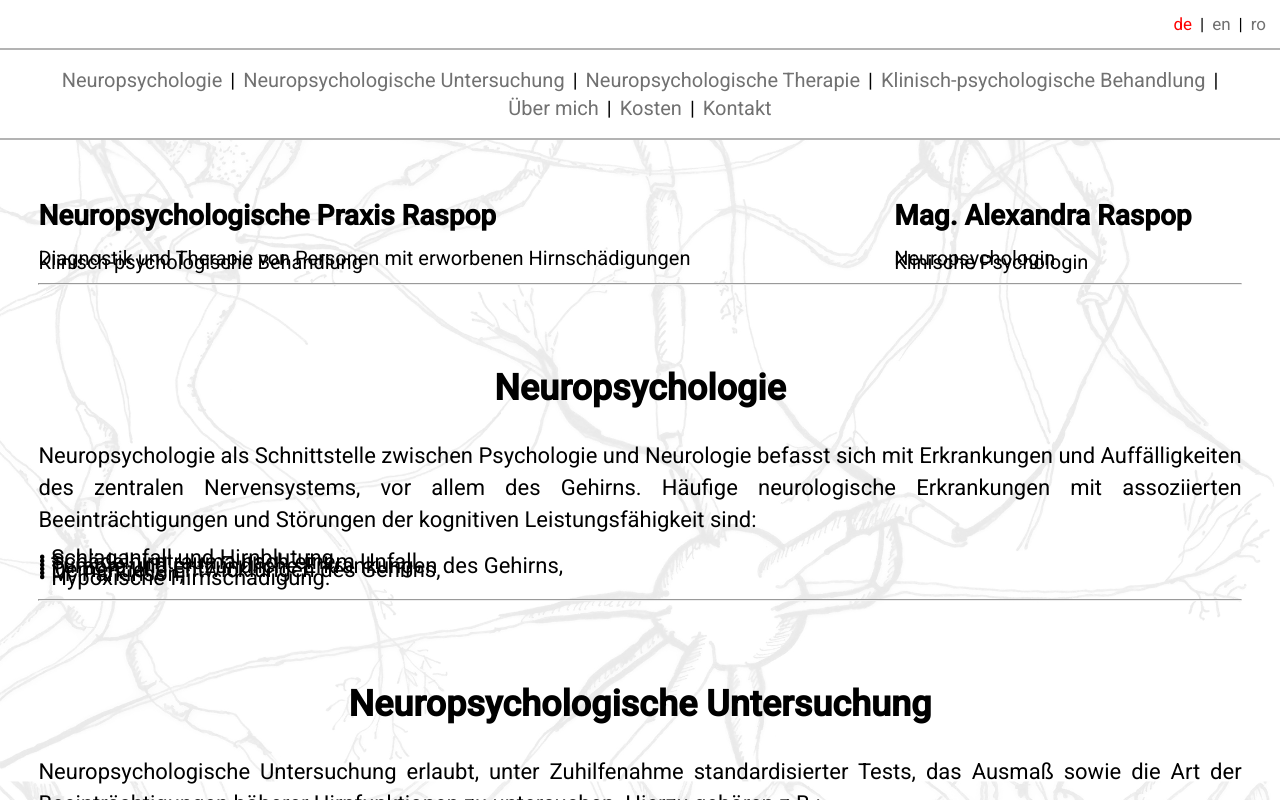
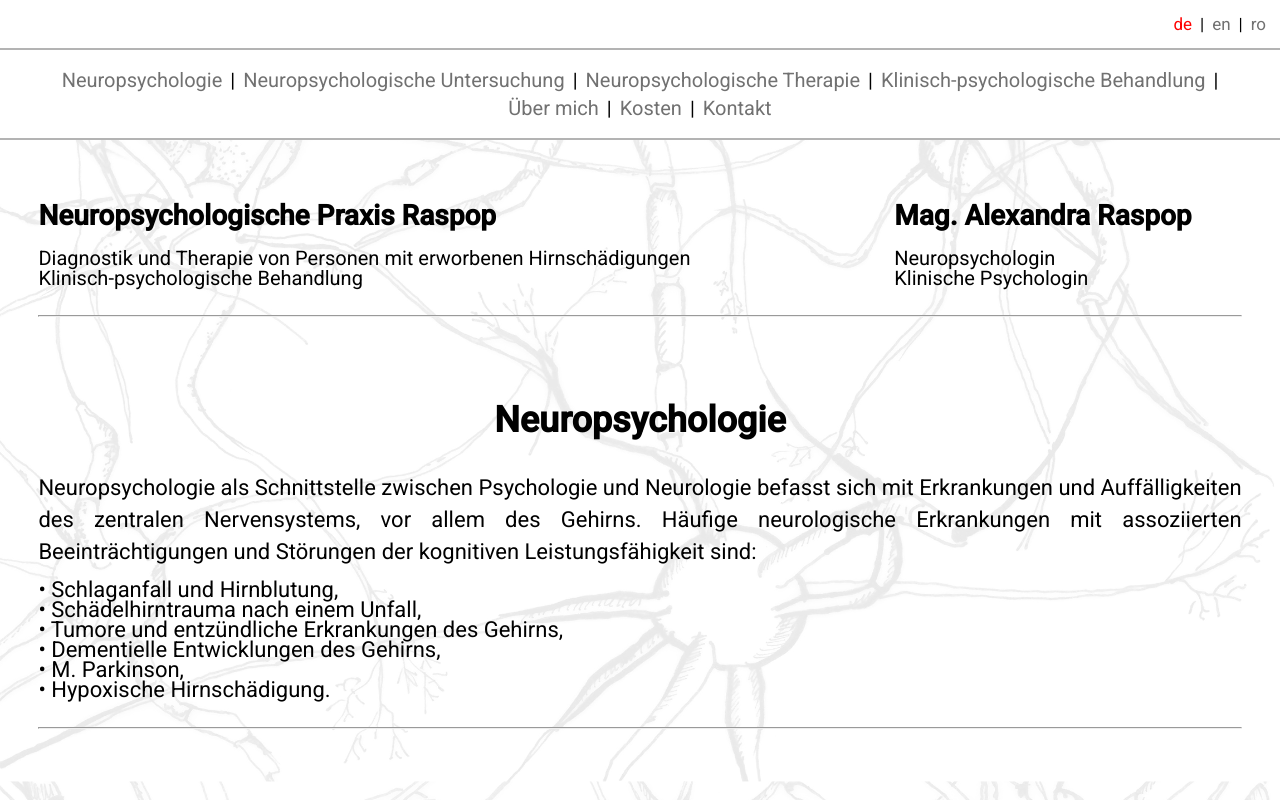
Before and after one commit to niculuka/alexandra, an Angular app: page / in a window 1280 px wide. Shown: the top 800 px of the page. Built offline with nearby package versions, Linux system fonts and the light colour scheme.

Commit message:
commit 12

```diff
--- a/src/app/content/content.component.css
+++ b/src/app/content/content.component.css
@@ -44,7 +44,7 @@ img {
 
 .head p {
     font-size: 20px;
-    margin-bottom: -16px;
+    margin-bottom: 0;
 }
 
 section {
@@ -64,7 +64,7 @@ section {
 
 .line {
     font-size: 22px;
-    margin-bottom: -16px;
+    margin-bottom: 0;
 }
 
 hr {
--- a/src/app/navbar/navbar.component.css
+++ b/src/app/navbar/navbar.component.css
@@ -12,7 +12,8 @@
 
 .burger {
   display: none;
-  margin-right: 16px;
+  margin-right: 18px;
+  font-size: 18px;
 }
 
 input {
```
